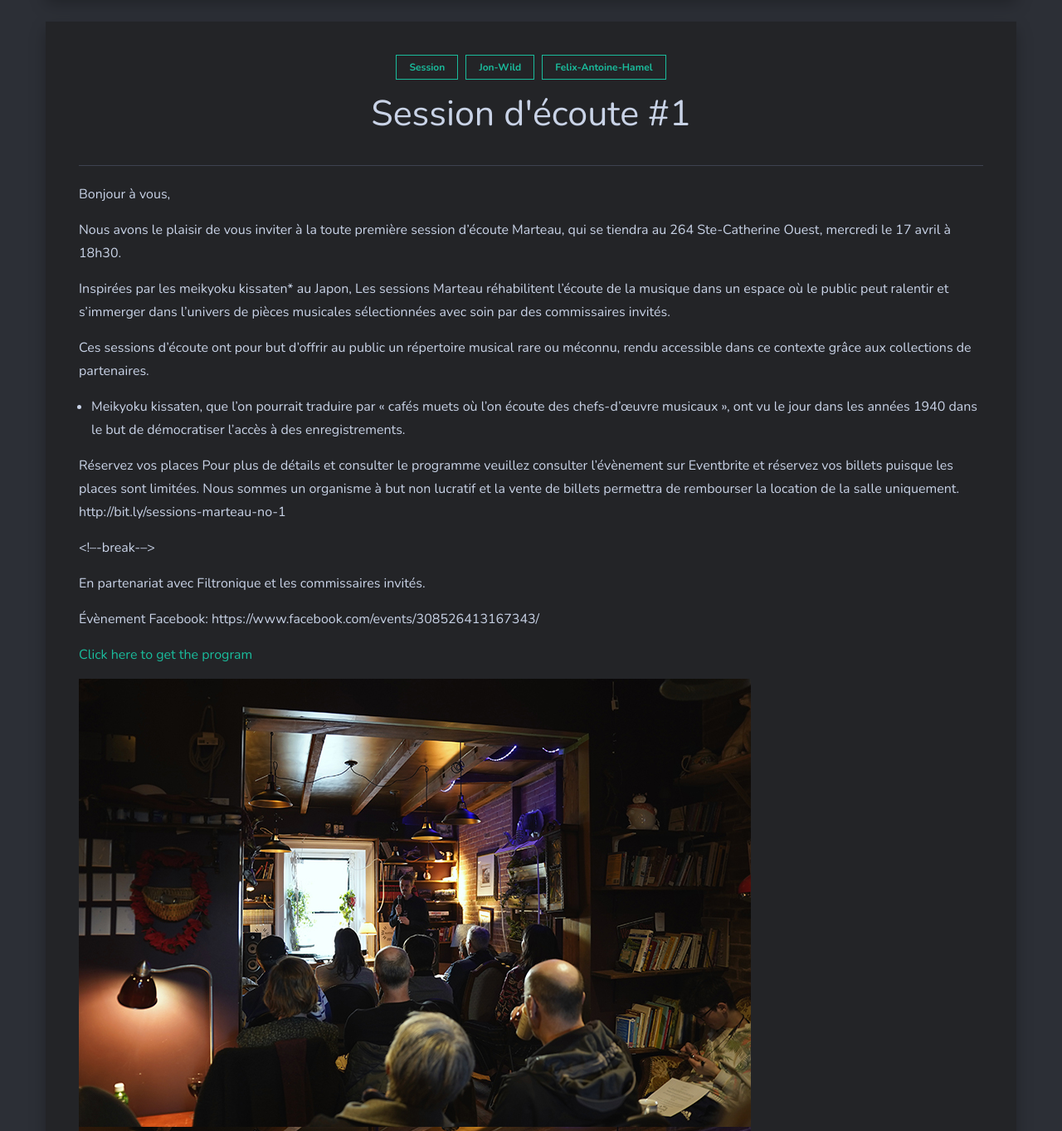
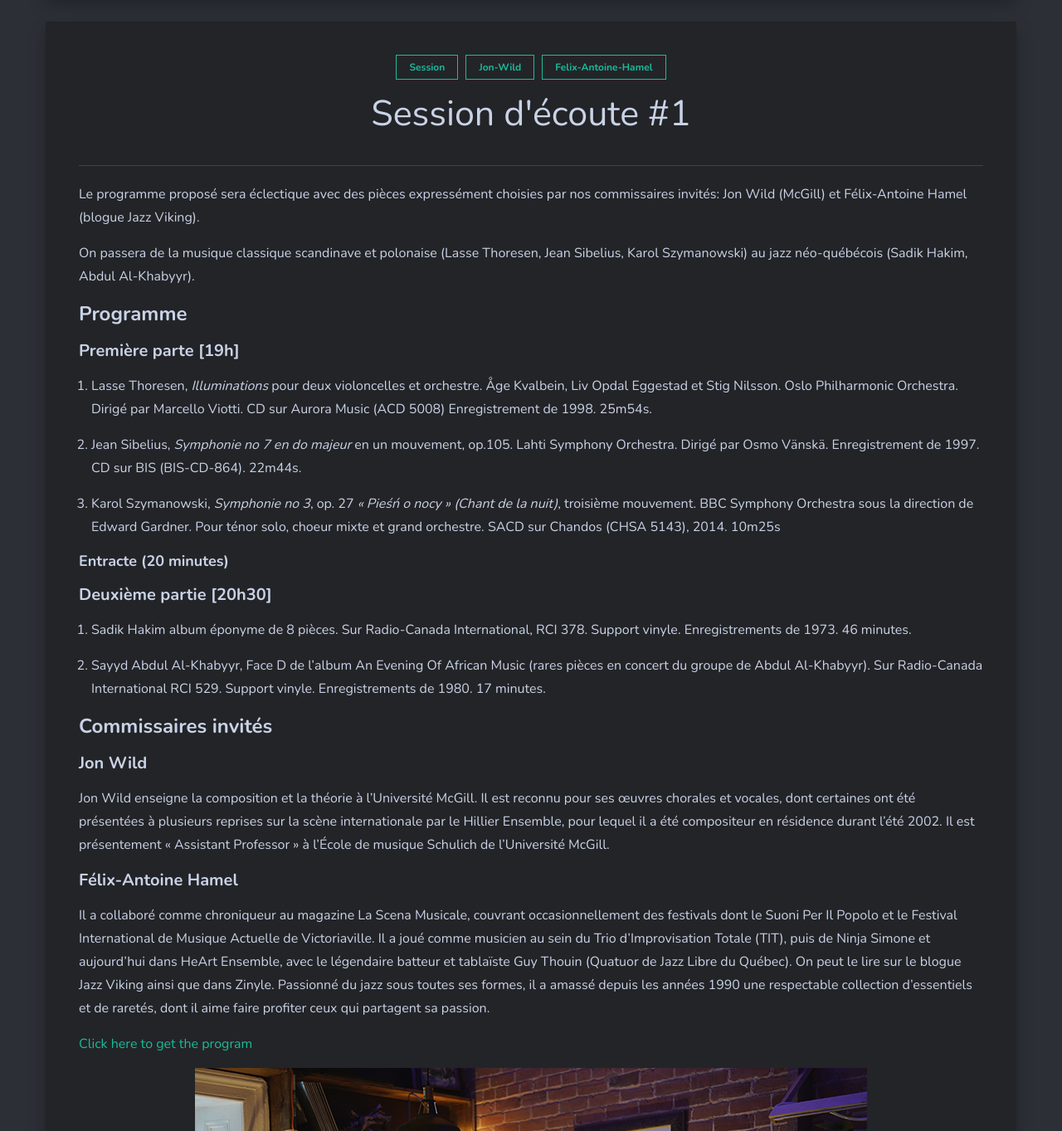
Before and after one commit to sessions-marteau/sessions-marteau-2.github.io, a Jekyll site: the page built from _posts/2019-04-17-session-1.md, in a window 1280 px wide and 1400 px high, scrolled down 662 px, cut to the strip 37-1400 px from the top of the window. Shown: the whole strip at 83% size. Built offline with Jekyll 4.4.1, drawn with Linux system fonts in a browser that asks for light colours; nearby versions of some CDN libraries; some of the changed text lies outside the part shown.

Commit message:
Add: Content SM1 and SM2.
Close #9.

```diff
--- a/_posts/2019-04-17-session-1.md
+++ b/_posts/2019-04-17-session-1.md
@@ -8,40 +8,54 @@ tags:
   - felix-antoine-hamel
 ---
 
-Bonjour à vous,
+Le programme proposé sera éclectique avec des pièces expressément choisies par nos commissaires invités: Jon Wild (McGill) et Félix-Antoine Hamel (blogue Jazz Viking).
 
-Nous avons le plaisir de vous inviter à la toute première session d'écoute Marteau, qui se tiendra au 264 Ste-Catherine Ouest, mercredi le 17 avril à 18h30.
+On passera de la musique classique scandinave et polonaise (Lasse Thoresen, Jean Sibelius, Karol Szymanowski) au jazz néo-québécois (Sadik Hakim, Abdul Al-Khabyyr).
 
-Inspirées par les meikyoku kissaten* au Japon, Les sessions Marteau réhabilitent l'écoute de la musique dans un espace où le public peut ralentir et s’immerger dans l’univers de pièces musicales sélectionnées avec soin par des commissaires invités.
+### Programme
 
-Ces sessions d’écoute ont pour but d’offrir au public un répertoire musical rare ou méconnu, rendu accessible dans ce contexte grâce aux collections de partenaires.
+#### Première parte [19h]
 
-* Meikyoku kissaten, que l'on pourrait traduire par « cafés muets où l'on écoute des chefs-d'œuvre musicaux », ont vu le jour dans les années 1940 dans le but de démocratiser l'accès à des enregistrements.
+1. Lasse Thoresen, _Illuminations_ pour deux violoncelles et orchestre. Åge Kvalbein, Liv Opdal Eggestad et Stig Nilsson. Oslo Philharmonic Orchestra. Dirigé par Marcello Viotti. CD sur Aurora Music (ACD 5008) Enregistrement de 1998. 25m54s.
 
-Réservez vos places
-Pour plus de détails et consulter le programme veuillez consulter l'évènement sur Eventbrite et réservez vos billets puisque les places sont limitées. Nous sommes un organisme à but non lucratif et la vente de billets permettra de rembourser la location de la salle uniquement. http://bit.ly/sessions-marteau-no-1
+2. Jean Sibelius, _Symphonie no 7 en do majeur_ en un mouvement, op.105. Lahti Symphony Orchestra. Dirigé par Osmo Vänskä. Enregistrement de 1997. CD sur BIS (BIS-CD-864). 22m44s.
 
-<!–-break-–>
+3. Karol Szymanowski, _Symphonie no 3_, op. 27 _« Pieśń o nocy » (Chant de la nuit)_, troisième mouvement. BBC Symphony Orchestra sous la direction de Edward Gardner. Pour ténor solo, choeur mixte et grand orchestre. SACD sur Chandos (CHSA 5143), 2014. 10m25s
 
-En partenariat avec Filtronique et les commissaires invités.
+##### Entracte (20 minutes)
 
-Évènement Facebook:
-https://www.facebook.com/events/308526413167343/
+#### Deuxième partie [20h30]
+
+1. Sadik Hakim album éponyme de 8 pièces. Sur Radio-Canada International, RCI 378. Support vinyle. Enregistrements de 1973. 46 minutes.
+
+2. Sayyd Abdul Al-Khabyyr, Face D de l'album An Evening Of African Music (rares pièces en concert du groupe de Abdul Al-Khabyyr). Sur Radio-Canada International RCI 529. Support vinyle. Enregistrements de 1980. 17 minutes.
 
 
-[Click here to get the program](/uploads/session-001/program/Sessions-Marteau-001-Programme.pdf)
+### Commissaires invités
 
-![Pictures](/uploads/session-001/pictures/DSC2866.JPG)
-![Pictures](/uploads/session-001/pictures/DSC2878.JPG)
-![Pictures](/uploads/session-001/pictures/DSC2886.JPG)
-![Pictures](/uploads/session-001/pictures/DSC2899.JPG)
-![Pictures](/uploads/session-001/pictures/DSC2905.JPG)
-![Pictures](/uploads/session-001/pictures/DSC2913.JPG)
-![Pictures](/uploads/session-001/pictures/DSC2924.JPG)
-![Pictures](/uploads/session-001/pictures/DSC2936.JPG)
-![Pictures](/uploads/session-001/pictures/DSC2944.JPG)
-![Pictures](/uploads/session-001/pictures/DSC2948.JPG)
-![Pictures](/uploads/session-001/pictures/DSC2953.JPG)
-![Pictures](/uploads/session-001/pictures/DSC2963.JPG)
-![Pictures](/uploads/session-001/pictures/DSC2964.JPG)
-![Pictures](/uploads/session-001/pictures/DSC2970.JPG)
+#### Jon Wild
+
+Jon Wild enseigne la composition et la théorie à l’Université McGill. Il est reconnu pour ses œuvres chorales et vocales, dont certaines ont été présentées à plusieurs reprises sur la scène internationale par le Hillier Ensemble, pour lequel il a été compositeur en résidence durant l’été 2002. Il est présentement « Assistant Professor » à l’École de musique Schulich de l’Université McGill.
+
+
+#### Félix-Antoine Hamel
+
+Il a collaboré comme chroniqueur au magazine La Scena Musicale, couvrant occasionnellement des festivals dont le Suoni Per Il Popolo et le Festival International de Musique Actuelle de Victoriaville. Il a joué comme musicien au sein du Trio d’Improvisation Totale (TIT), puis de Ninja Simone et aujourd’hui dans HeArt Ensemble, avec le légendaire batteur et tablaïste Guy Thouin (Quatuor de Jazz Libre du Québec). On peut le lire sur le blogue Jazz Viking ainsi que dans Zinyle. Passionné du jazz sous toutes ses formes, il a amassé depuis les années 1990 une respectable collection d’essentiels et de raretés, dont il aime faire profiter ceux qui partagent sa passion.
+
+
+
+[Click here to get the program]({{ site.baseurl }}/uploads/session-001/program/Sessions-Marteau-001-Programme.pdf)
+
+
+<div style="text-align: center">
+  <p>
+    <img src="{{ site.baseurl }}/uploads/session-001/pictures/DSC2899.JPG">
+    <div>John wild presenting introducing the pieces of his session.</div>
+    </p>
+  <p>
+    <img src="{{ site.baseurl }}/uploads/session-001/pictures/DSC2970.JPG">
+  </p>
+  <div>
+  Felix-Antoine Hamel at the beginning of his essions
+  </div>
+</div>
```
Also changed, not shown: _posts/2019-06-12-session-2.md (+6 -4 lines).
